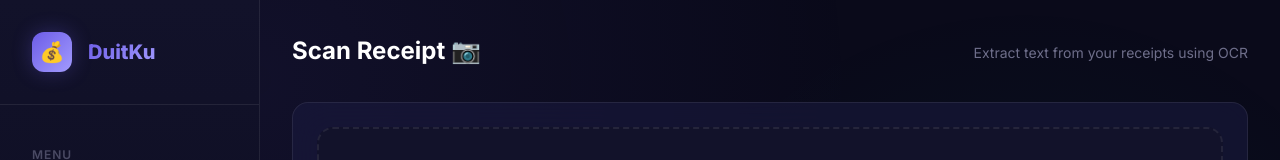
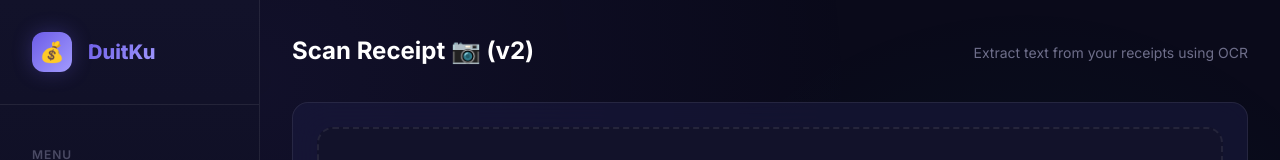
Before and after one commit to 286rx/Duitku-, a Next.js app: page /scan in a window 1280 px wide. Shown: the top 160 px of the page. Built offline with nearby package versions, Linux system fonts and the light colour scheme; no server answers.

Commit message:
Force cache bust and improve OCR keyword variations

```diff
--- a/src/app/(dashboard)/scan/page.tsx
+++ b/src/app/(dashboard)/scan/page.tsx
@@ -78,7 +78,7 @@ export default function ScanReceiptPage() {
         continue;
       }
 
-      const isTotalLine = line.includes('TOTAL') || line.includes('TL') || line.includes('BAYAR') || line.includes('TUNAI') || line.includes('NET') || line.includes('CASH');
+      const isTotalLine = line.includes('TOTAL') || line.includes('TDTAL') || line.includes('T0TAL') || line.includes('TL') || line.includes('BAYAR') || line.includes('TUNAI') || line.includes('NET') || line.includes('CASH') || line.includes('JUMLAH');
       const numbersInLine = line.match(/\d{1,3}(?:[.,]\d{3})*(?:[.,]\d+)?/g);
 
       if (numbersInLine) {
@@ -178,7 +178,7 @@ export default function ScanReceiptPage() {
   return (
     <div className="page-container animate-in">
       <header className="page-header">
-        <h1 className="page-title">Scan Receipt 📷</h1>
+        <h1 className="page-title">Scan Receipt 📷 (v2)</h1>
         <p className="page-subtitle">Extract text from your receipts using OCR</p>
       </header>
 
```
